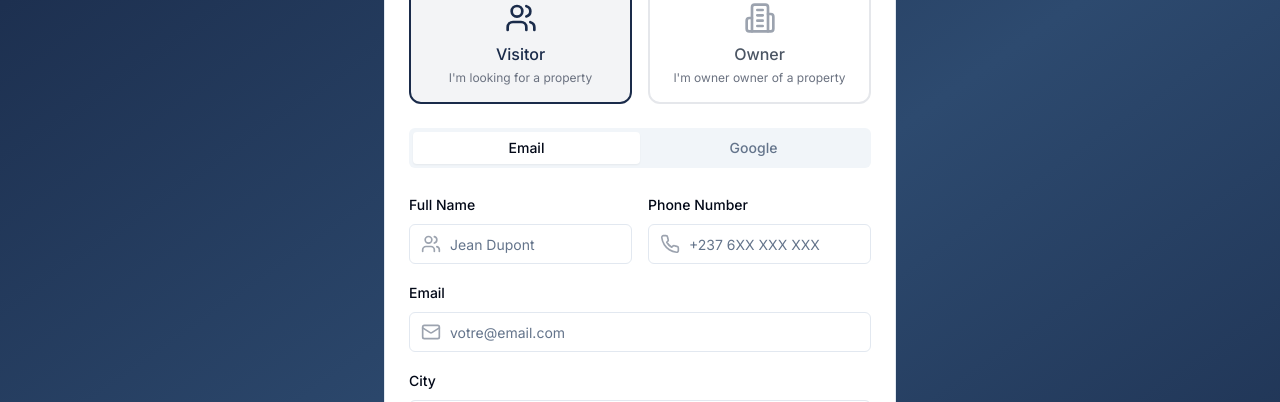
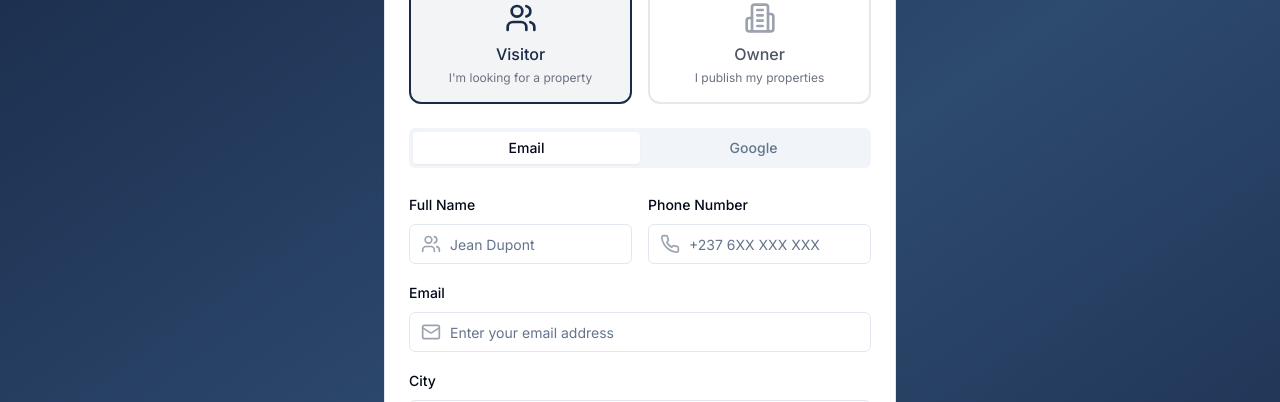
Before and after one commit to boris0237/imovisit-vercel, a Next.js app: page /register in a window 1280 px wide. Shown: the part 204-606 px from the top of the page. Built offline with nearby package versions, Linux system fonts and the light colour scheme.

Commit message:
IMV-13-US-1.1: footer et header traduis implementation de la logique de traduction

```diff
--- a/src/app/register/page.tsx
+++ b/src/app/register/page.tsx
@@ -187,7 +187,7 @@ export default function Register() {
                 <div className={`font-medium ${accountType === 'owner' ? 'text-imo-primary' : 'text-gray-600'}`}>
                   {dictionary?.signup?.proprietaire || "Propriétaire"}
                 </div>
-                <div className="text-xs text-gray-500 mt-1">{dictionary?.signup?.proprietaireBio || "je suis propriétaire d'un bien"}</div>
+                <div className="text-xs text-gray-500 mt-1">{dictionary?.signup?.proprietaireBio || "Je publie mes biens"}</div>
               </button>
             </div>
 
@@ -247,7 +247,7 @@ export default function Register() {
                       <Input
                         id="email"
                         type="email"
-                        placeholder="votre@email.com"
+                        placeholder={dictionary?.signup?.placeholderEmail || "votre@email.com"}
                         value={formData.email}
                         onChange={(e) => setFormData({ ...formData, email: e.target.value })}
                           className={`pl-10 ${errors.email ? 'border-red-500' : ''}`}
--- a/src/language/en.ts
+++ b/src/language/en.ts
@@ -37,9 +37,10 @@ export default {
     subtitle: "Join Imovisit community.",
     visteur: "Visitor",
     visiteurBio: "I'm looking for a property",
-    proprietaireBio: "I'm owner owner of a property",
+    proprietaireBio: "I publish my properties",
     proprietaire: "Owner",
     name: "Full Name",
+    placeholderEmail: "Enter your email address",
     tel: "Phone Number",
     ville: "City",
     dropCity: "Select your city",
```
